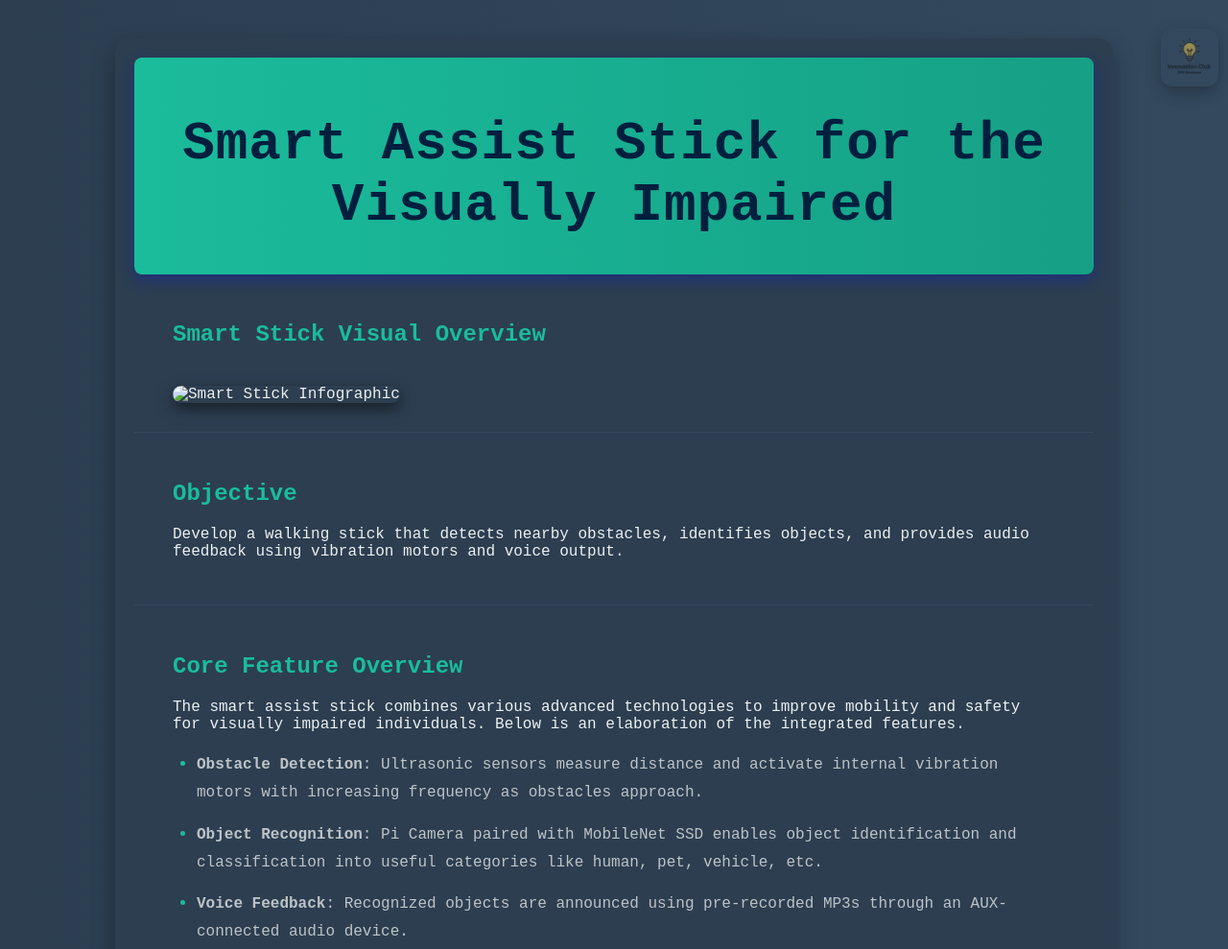
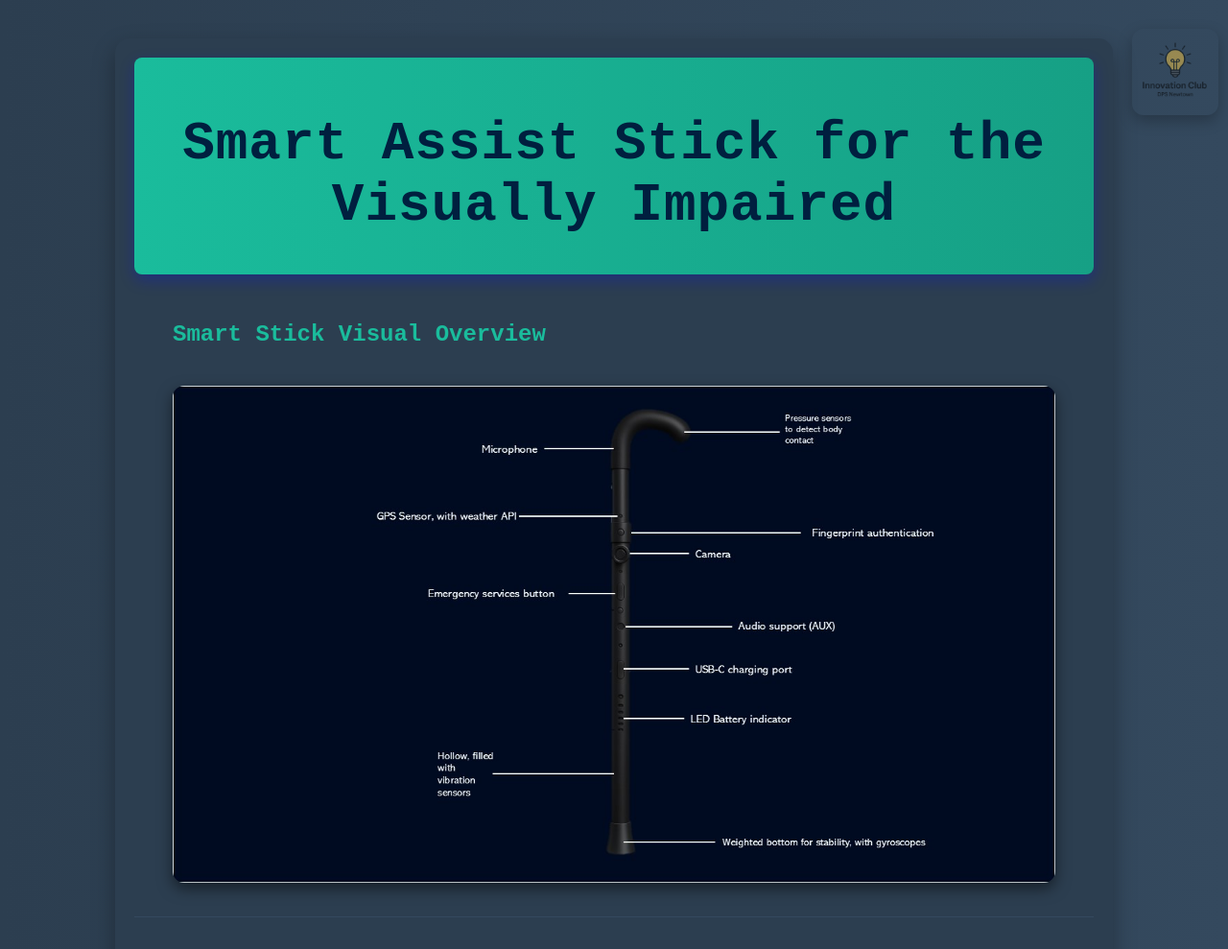
Before and after one commit to MadManMax123/blind-assist-stick, a plain HTML site: page index.html in a window 1280 px wide. Shown: the top 989 px of the page at 96% size. Drawn offline with Linux system fonts and the light colour scheme.

Commit message:
Update index.html

```diff
--- a/index.html
+++ b/index.html
@@ -10,7 +10,7 @@
             position: absolute;
             top: 10px;
             right: 10px;
-            width: 60px;
+            width: 90px;
             opacity: 0.5;
         }
         .fade-in {
@@ -58,7 +58,7 @@
 
         <section>
             <h2>Smart Stick Visual Overview</h2>
-            <img src="C:\Users\satya\Downloads\stick\Slide1.JPG" alt="Smart Stick Infographic">
+            <img src="infographic.JPG" alt="Smart Stick Infographic">
         </section>
 
         <section>
```
